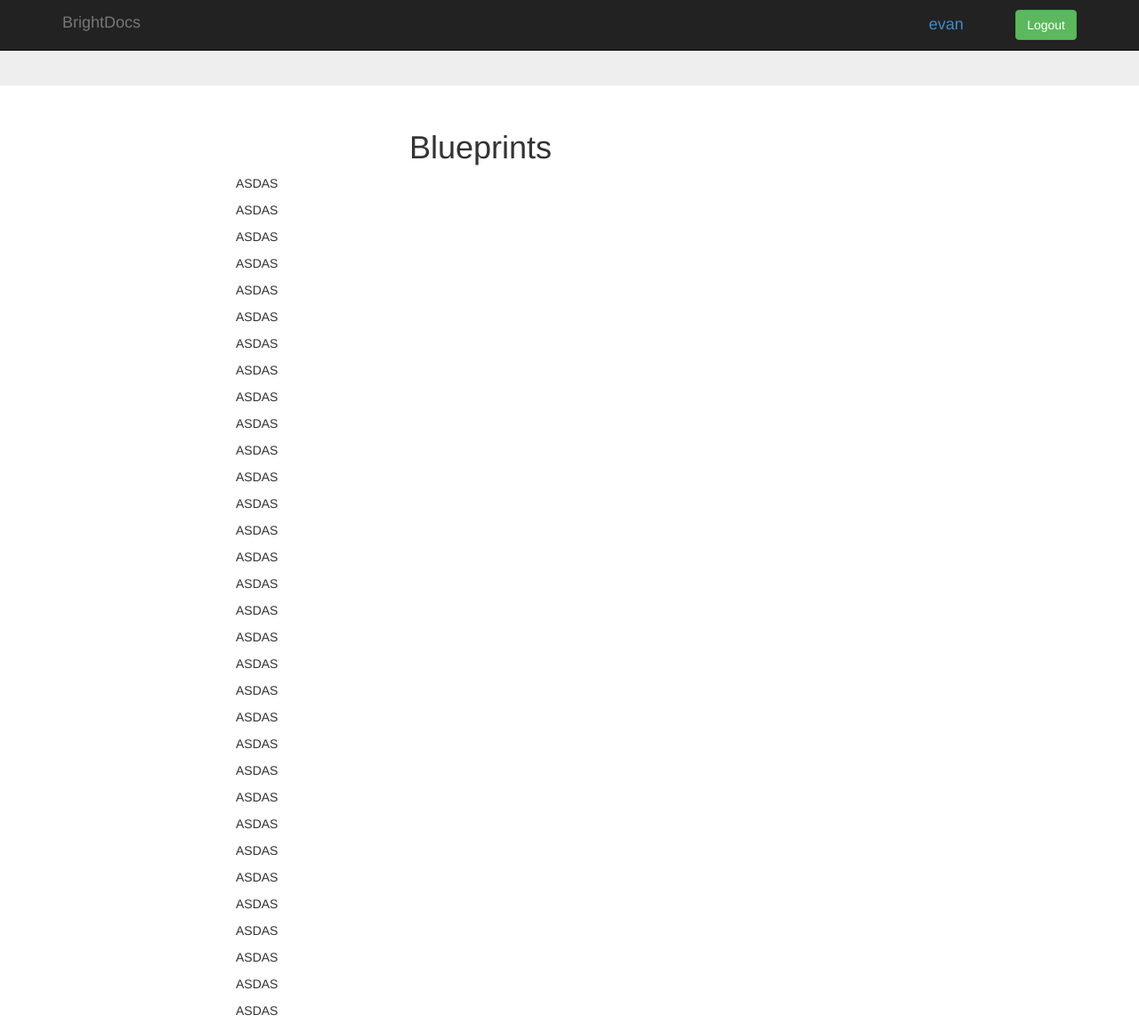
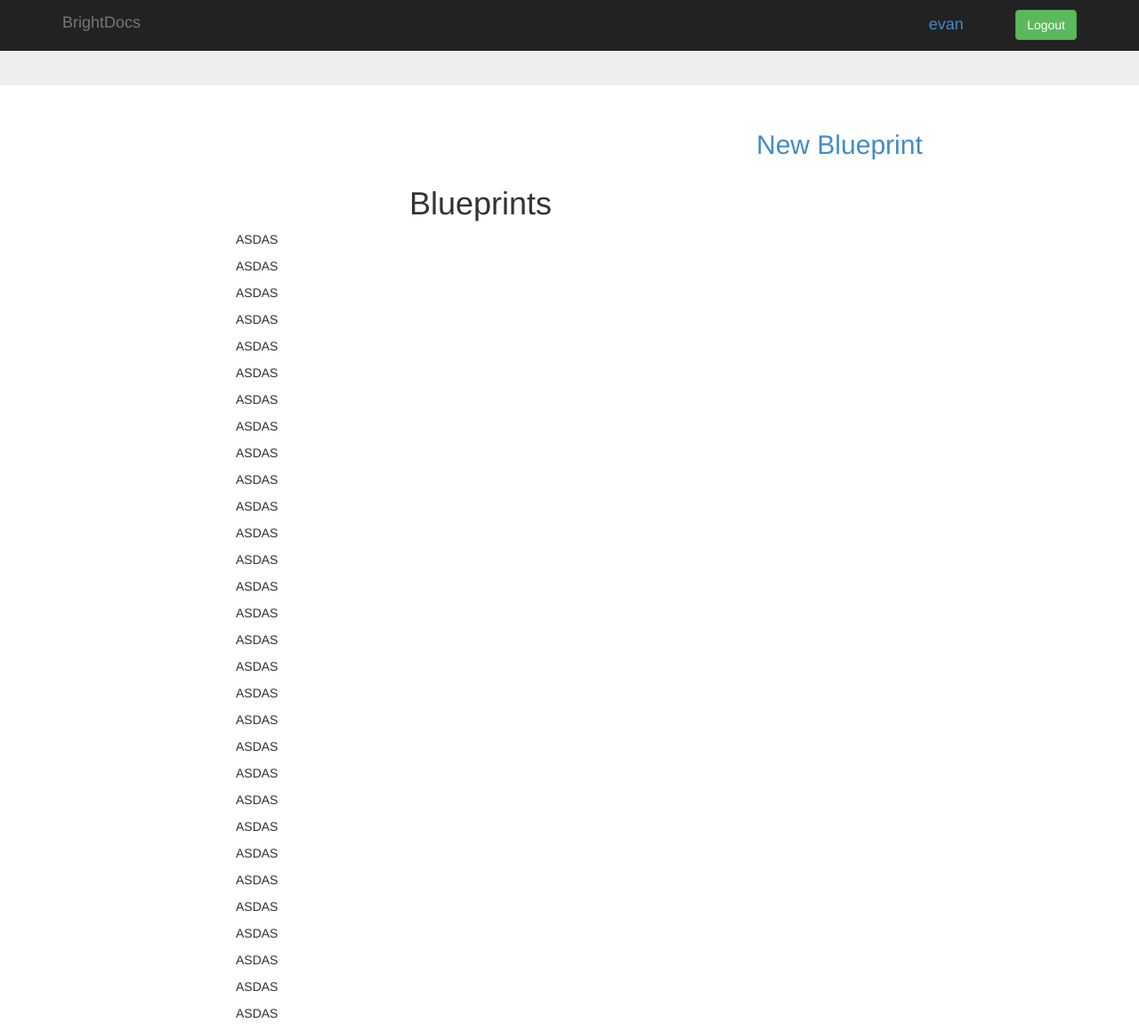
Before and after one commit to etfre/brightdocs, a Django app: page /home in a window 1280 px wide. Shown: the top 1159 px of the page at 89% size. Run offline with Django 3.2, Linux system fonts and the light colour scheme; a user stored in the database is signed in; data comes from the database, SQL or seed files in the repository; both versions use the stored data as it was after the commit; parts of the project's set-up code (start-up, migrations or seed data) failed here and were passed over; some libraries are stand-ins or nearby versions.

Commit message:
blueprint model

```diff
--- a/brightdocs/urls.py
+++ b/brightdocs/urls.py
@@ -3,5 +3,6 @@ from django.contrib import admin
 
 urlpatterns = patterns('',
     url(r'^', include('ui.urls')),
+    url(r'^files/', include('files.urls')),
     url(r'^admin/', include(admin.site.urls)),
 )
--- /dev/null
+++ b/files/urls.py
@@ -0,0 +1,7 @@
+from django.conf.urls import patterns, url
+
+from files import views
+
+urlpatterns = patterns('',
+    url(r'^upload/?$', views.upload_view, name='logout'),
+)
--- a/ui/templates/home.html
+++ b/ui/templates/home.html
@@ -4,7 +4,11 @@
 {% block title %}BrightDocs Home{% endblock %}
 {% block body_content %}
     <div class="container">
-      <!-- Example row of columns -->
+      <div class="row">
+        <div class="col-md-4 col-md-offset-8">
+          <h2><a href="new/blueprint">New Blueprint</a></h2>
+        </div>
+      </div>
       <div class="row">
         <div class="col-md-4 col-md-offset-4">
           <h1>Blueprints</h1>
--- a/ui/urls.py
+++ b/ui/urls.py
@@ -1,14 +1,19 @@
 from django.conf.urls import patterns, url
 
 from ui import views
+import files
 
 urlpatterns = patterns('',
-	url(r'^/?$', views.default_view, name='default'),
+	url(r'^$', views.default_view, name='default'),
     url(r'^home$', views.home, name='home'),
     url(r'^login/?$', views.login_page, name='login'),
-    url(r'^blueprint/?$', views.new_blueprint, name='blueprint'),
+    url(r'^blueprint/\d+$', views.blueprint_view, name='blueprint'),
+    # url(r'^new/trigger/$', views.new_trigger, name='trigger'),
     url(r'^register/?$', views.registration_page, name='registration'),
     url(r'^submit/registration/?$', views.register, name='submit_registration'),
     url(r'^submit/login/?$', views.login, name='submit_login'),
     url(r'^logout/?$', views.logout_view, name='logout'),
+
+
+    url(r'^new/blueprint/?$', views.new_blueprint_view, name='blueprint'),
 )
--- a/ui/views.py
+++ b/ui/views.py
@@ -23,12 +23,20 @@ def login_page(request):
 def home(request):
     return render(request, 'home.html')
 
-def new_blueprint(request):
+@login_required
+def blueprint_view(request):
+    id_number = int(request.get_full_path().split('/')[-1])
+    blueprint = request.user.blueprint_set.filter(pk=id_number)
+    if not blueprint.exists():
+        referer = request.META.get('HTTP_REFERER')
+        if referer != 'http://{}/home'.format(request.get_host()):
+            return redirect(home)
+        blueprint = request.user.blueprint_set.create(name='placeholder')
     c = {
-    'submission': 'ye',
+        'blueprint': blueprint,
     }
     c.update(csrf(request))
-    return render_to_response("new_blueprint.html", c)
+    return render(request, "blueprint.html", c)
 
 def registration_page(request):
     form = RegisterForm()
@@ -61,9 +69,7 @@ def register(request):
 def login(request):
     username = request.POST.get('email', '')
     password = request.POST.get('password', '')
-    print(username, password)
     user = auth.authenticate(username=username, password=password)
-    print(user)
     if user is not None:
         if user.is_active:
             auth.login(request, user)
@@ -75,6 +81,7 @@ def login(request):
         print("The username and password were incorrect.")
         return redirect(request.META.get('HTTP_REFERER'))
 
+@login_required
 def logout_view(request):
     auth.logout(request)
     return redirect(default_view)
@@ -83,3 +90,11 @@ def default_view(request):
     if request.user.is_authenticated():
         return redirect(home)
     return render(request, 'default.html')
+
+@login_required
+def new_blueprint_view(request):
+    referer = request.META.get('HTTP_REFERER')
+    if referer != 'http://{}/home'.format(request.get_host()):
+        return redirect('home')
+    bps = request.user.blueprint_set.all()
+    return redirect('/blueprint/{}'.format(bps[bps.count()-1].id + 1))
```
Also changed, not shown: files/login.html (deleted, +0 -21 lines), files/views.py (+13 -1 lines), ui/templates/blueprint.html (added, +15 -0 lines), ui/templates/new_blueprint.html (deleted, +0 -22 lines), db.sqlite3.
